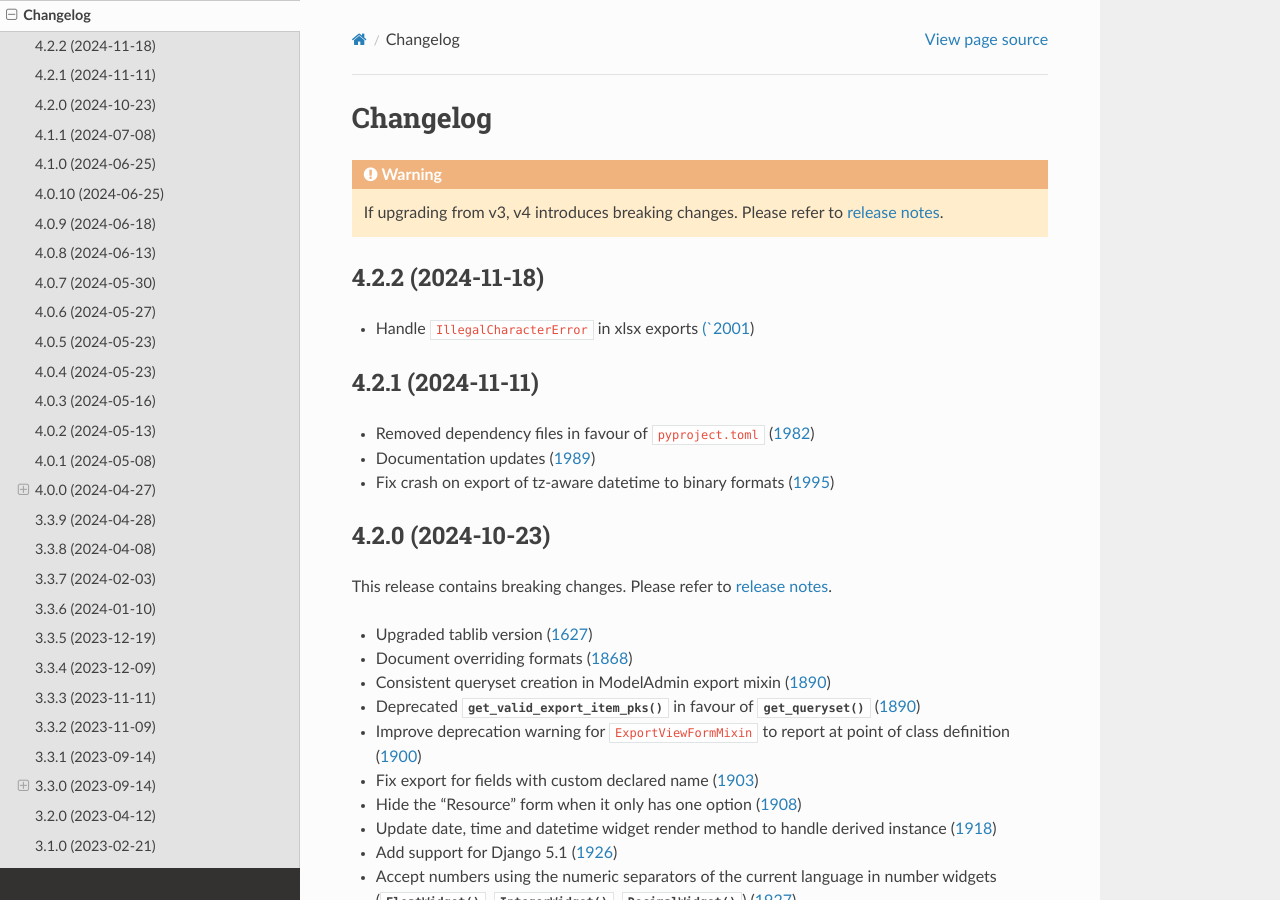
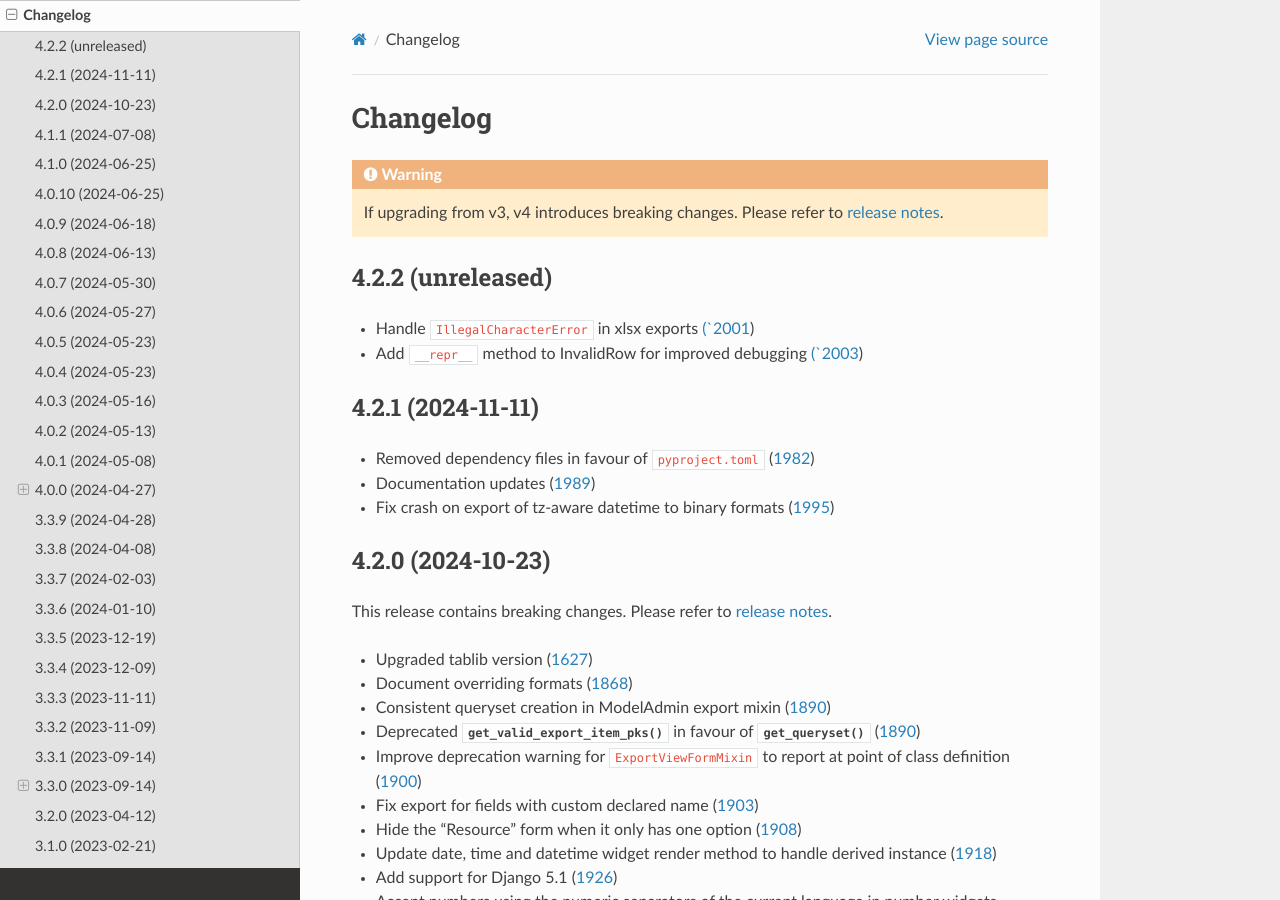
Before and after one commit to django-import-export/django-import-export, a Sphinx documentation site: the page built from docs/changelog.rst, in a window 1280 px wide and 900 px high. Built offline with Sphinx 7.4.7 and the Read the Docs theme 3.1.0, drawn with Linux system fonts in a browser that asks for light colours; pages that are not in the unit, such as notebooks, are missing from menus; the version number could not be read and is left out.

Commit message:
updated changelog

```diff
--- a/docs/changelog.rst
+++ b/docs/changelog.rst
@@ -5,10 +5,11 @@ Changelog
 
     If upgrading from v3, v4 introduces breaking changes.  Please refer to :doc:`release notes<release_notes>`.
 
-4.2.2 (2024-11-18)
+4.2.2 (unreleased)
 ------------------
 
 - Handle ``IllegalCharacterError`` in xlsx exports `(`2001 <https://github.com/django-import-export/django-import-export/issues/2001>`_)
+- Add ``__repr__`` method to InvalidRow for improved debugging `(`2003 <https://github.com/django-import-export/django-import-export/issues/2003>`_)
 
 4.2.1 (2024-11-11)
 ------------------
```
